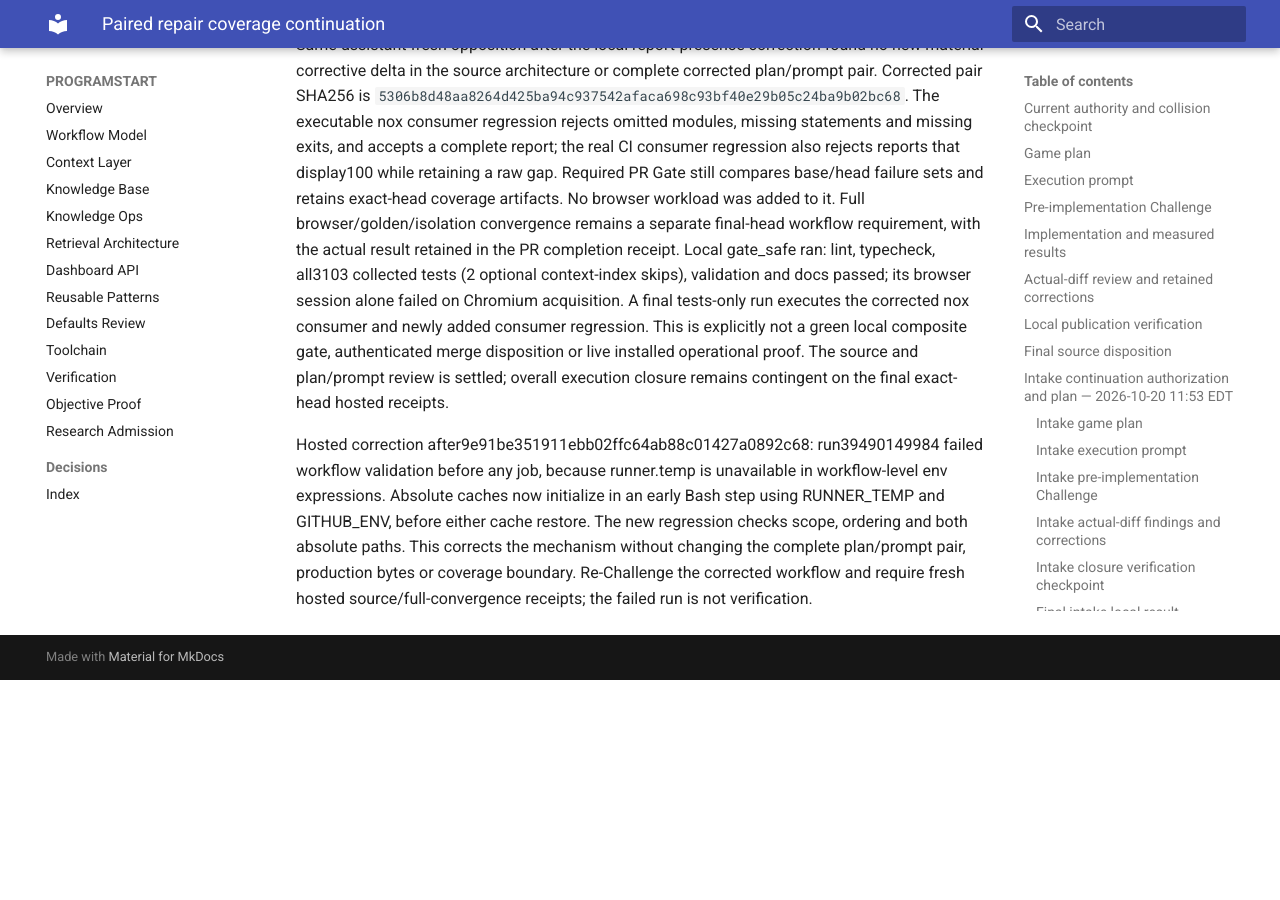
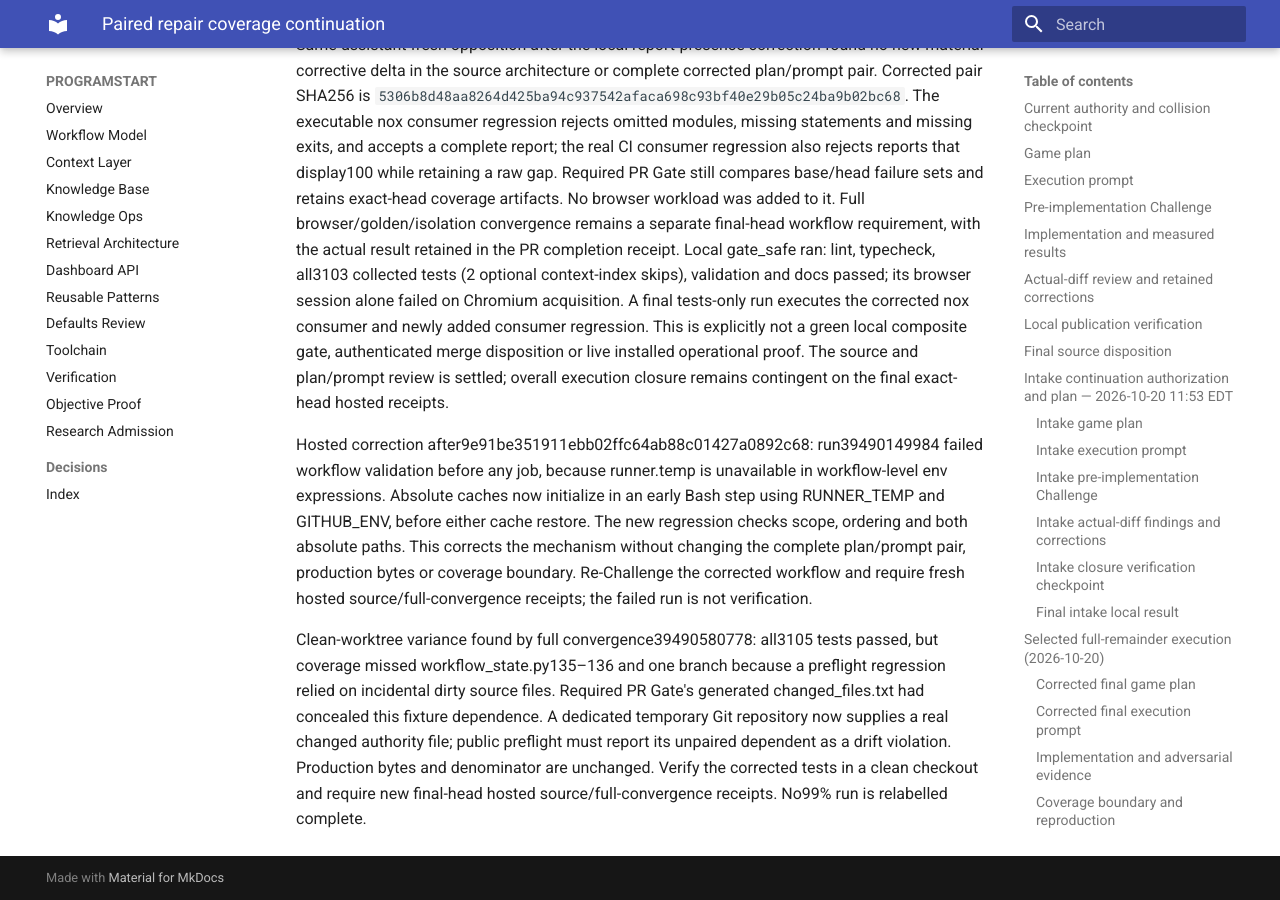
Before and after one commit to GrahamArdent/PROGRAMSTART, an MkDocs documentation site: the page built from docs/MATRIX_COVERAGE_REPAIR_2026-10-20.md, in a window 1280 px wide and 900 px high, scrolled down 19691 px. Built offline with MkDocs 1.6.1 and Material for MkDocs 9.7.7, drawn with Linux system fonts in a browser that asks for light colours; before the commit the page ends 20371 px from its top, so only the background shows below that.

Commit message:
test: make preflight coverage independent of source worktree dirt
Use a real temporary Git repository with a changed authority file and assert the public preflight drift rejection. The clean committed source suite passes 3106 tests with zero missing production statements or branch exits. Retain the convergence-only variance and require fresh exact-head receipts.

```diff
--- a/docs/MATRIX_COVERAGE_REPAIR_2026-10-20.md
+++ b/docs/MATRIX_COVERAGE_REPAIR_2026-10-20.md
@@ -671,3 +671,12 @@
 mechanism without changing the complete plan/prompt pair, production bytes or
 coverage boundary. Re-Challenge the corrected workflow and require fresh hosted
 source/full-convergence receipts; the failed run is not verification.
+
+Clean-worktree variance found by full convergence39490580778: all3105 tests passed,
+but coverage missed workflow_state.py135–136 and one branch because a preflight
+regression relied on incidental dirty source files. Required PR Gate's generated
+changed_files.txt had concealed this fixture dependence. A dedicated temporary Git
+repository now supplies a real changed authority file; public preflight must report
+its unpaired dependent as a drift violation. Production bytes and denominator are
+unchanged. Verify the corrected tests in a clean checkout and require new final-head
+hosted source/full-convergence receipts. No99% run is relabelled complete.
```
Also changed, not shown: 1 other file.
